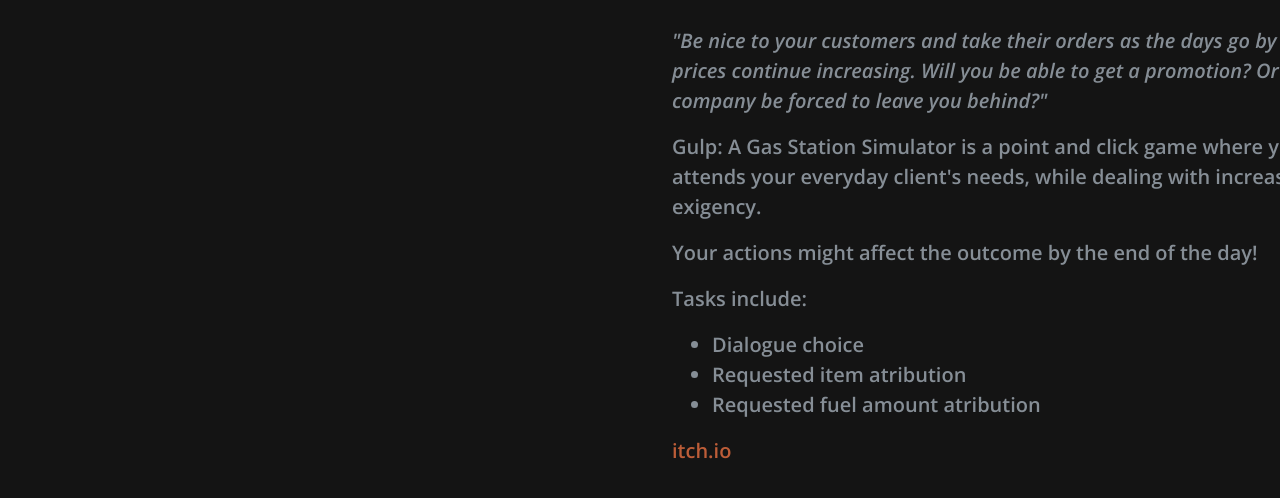
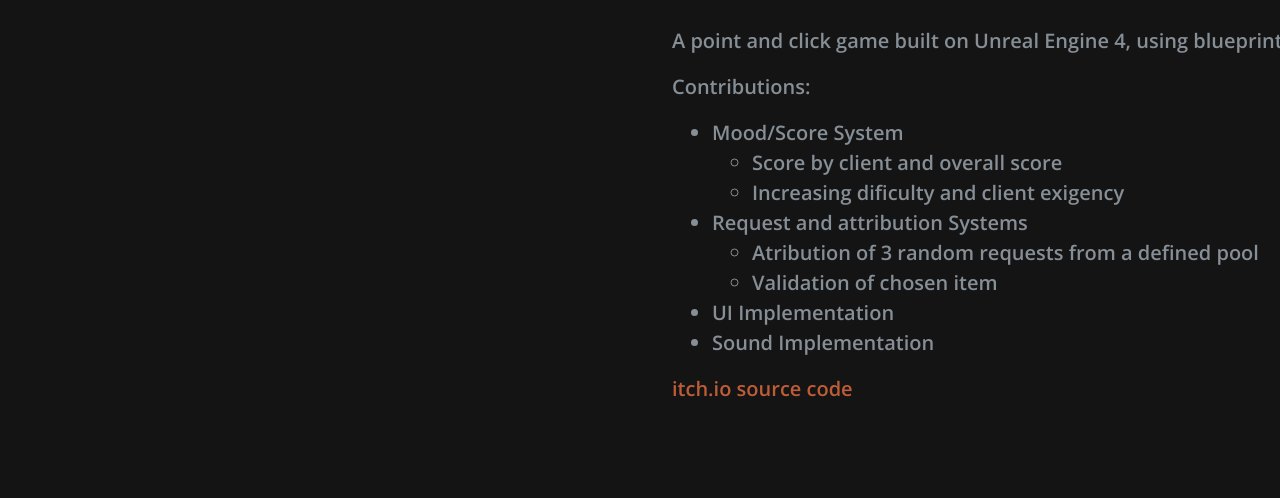
Before and after one commit to romeufialho/romeufialho.github.io, a website: page gulp.html in a window 1280 px wide. Shown: the part 1042-1540 px from the top of the page. After the commit the page ends 1494 px from the top, so only its background shows below. Drawn offline with nearby package versions, Linux system fonts and the light colour scheme; a web font is replaced by a local one.

Commit message:
Projects
updated descriptions
added source code

```diff
--- a/gulp.html
+++ b/gulp.html
@@ -80,28 +80,43 @@
       </section>
       <!-- Description & Links -->
       <section class="mb-5">
-        <p><i>"Be nice to your customers and take their orders as the days go by and gas prices
-          continue increasing. Will you be able to get a promotion? Or will the company be forced
-          to leave you behind?"</i></p>
-        <p>Gulp: A Gas Station Simulator is a point and click game where you must attends your
-          everyday client's needs, while dealing with increasing exigency.</p>
-        <p>Your actions might affect the outcome by the end of the day!</p>
+        <p>A point and click game built on Unreal Engine 4, using blueprints.</p>
         <p>
-          Tasks include:
+          Contributions:
           <ul>
             <li>
-              Dialogue choice
+              Mood/Score System
+              <ul>
+                <li>
+                  Score by client and overall score
+                </li>
+                <li>
+                  Increasing dificulty and client exigency
+                </li>
+              </ul>
             </li>
             <li>
-              Requested item atribution
+              Request and attribution Systems
+              <ul>
+                <li>
+                  Atribution of 3 random requests from a defined pool
+                </li>
+                <li>
+                  Validation of chosen item
+                </li>
+              </ul>
             </li>
             <li>
-              Requested fuel amount atribution
+              UI Implementation
+            </li>
+            <li>
+              Sound Implementation
             </li>
           </ul>
         </p>
 
               <a href="https://monsoongames.itch.io/gulp" target="_blank">itch.io</a>
+              <a href="https://github.com/romeufialho/Gulp-Project/releases/tag/Gulp">source code</a>
       </section>
     </div>
 
```
Also changed, not shown: lyzzy.html (+26 -0 lines), marmalade.html (+11 -3 lines), portal.html (+24 -4 lines).
